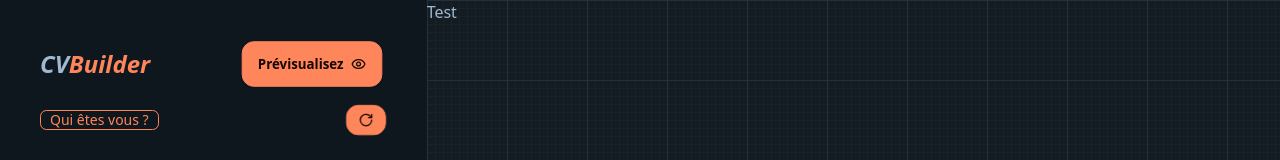
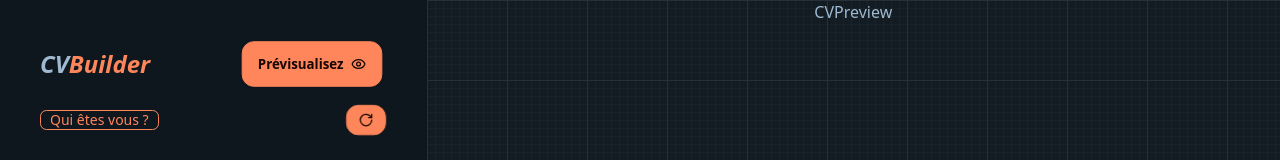
Before and after one commit to noelfoka/cd-pdf-creator, a Next.js app: page / in a window 1280 px wide. Shown: the top 160 px of the page. Built offline with nearby package versions, Linux system fonts and the light colour scheme.

Commit message:
import cv preview component

```diff
--- a/app/page.tsx
+++ b/app/page.tsx
@@ -6,6 +6,7 @@ import PersonalDetailsForm from "./components/PersonalDetailsForm";
 import { useState } from "react";
 import { PersonalDetails } from "@/type";
 import { personalDetailsPreset } from "@/presets";
+import CVPreview from "./components/CVPreview";
 
 export default function Home() {
 
@@ -48,7 +49,9 @@ export default function Home() {
           </div>
 
           <div className='w-2/3 h-full bg-base-100 bg-[url("/file.svg")] bg-cover bg-center scroolable-preview'>
-            Test
+            <div className="flex justify-center items-center">
+              <CVPreview />
+            </div>
           </div>
         </section>
       </div>
```
Also changed, not shown: app/components/CVPreview.tsx (+7 -1 lines).
